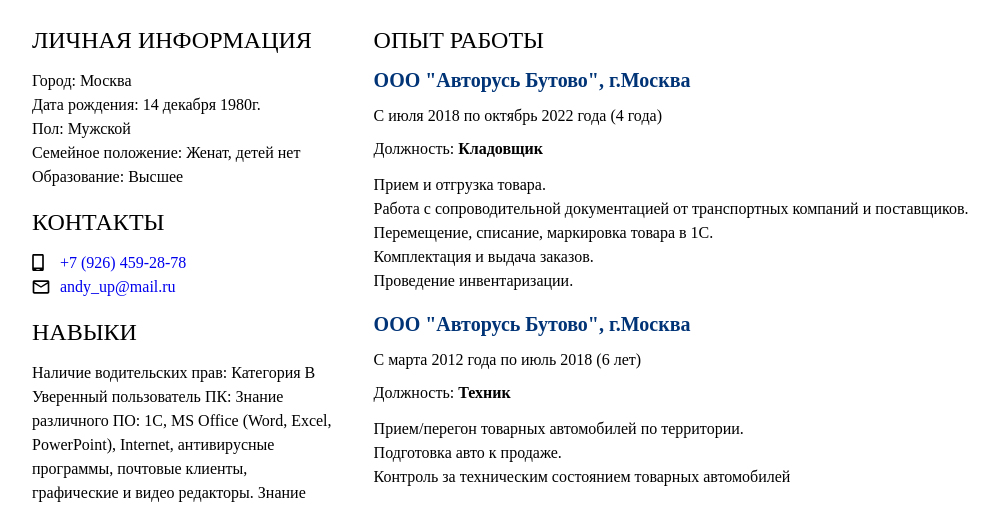
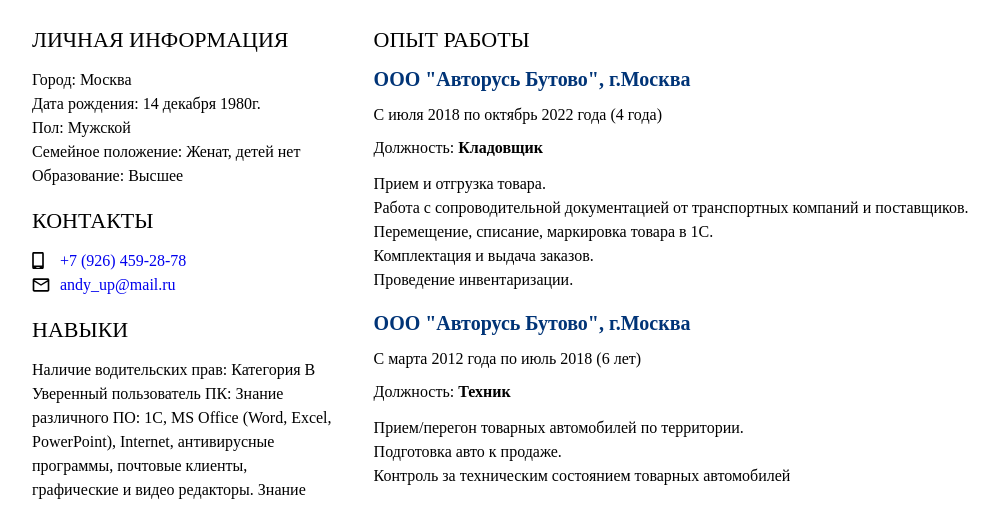
Before and after one commit to andyquery/rezume, a plain HTML site: page index.html in a window 1280 px wide. Shown: the part 233-738 px from the top of the page, without its empty margins (38-1037 px from the left). Drawn offline with Linux system fonts and the light colour scheme.

Commit message:
Update style.css

```diff
--- a/css/style.css
+++ b/css/style.css
@@ -167,7 +167,7 @@ legend {
 }
 
 .about__title {
-	font-size: 24px;
+	font-size: 22px;
 	margin-bottom: 15px;
 	text-transform: uppercase;
 }
@@ -197,7 +197,7 @@ legend {
 .job {}
 
 .job__title {
-	font-size: 24px;
+	font-size: 22px;
 	margin-bottom: 15px;
 	text-transform: uppercase;
 }
```
